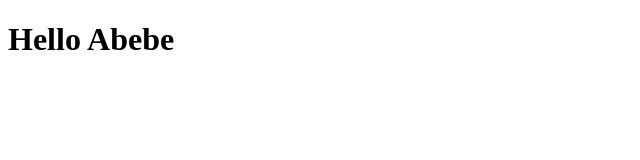
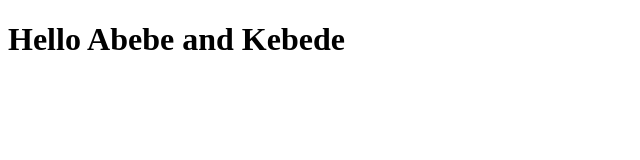
Before and after one commit to sileshino/Abebe, a plain HTML site: page index.html in a window 1280 px wide. Shown: the whole page, without its empty margins (0-640 px from the left). Drawn offline with Linux system fonts and the light colour scheme.

Commit message:
Update index.html

```diff
--- a/index.html
+++ b/index.html
@@ -6,6 +6,6 @@
     <title>Hello Abe</title>
 </head>
 <body>
-    <h1>Hello Abebe</h1>
+    <h1>Hello Abebe and Kebede</h1>
 </body>
 </html>
```
